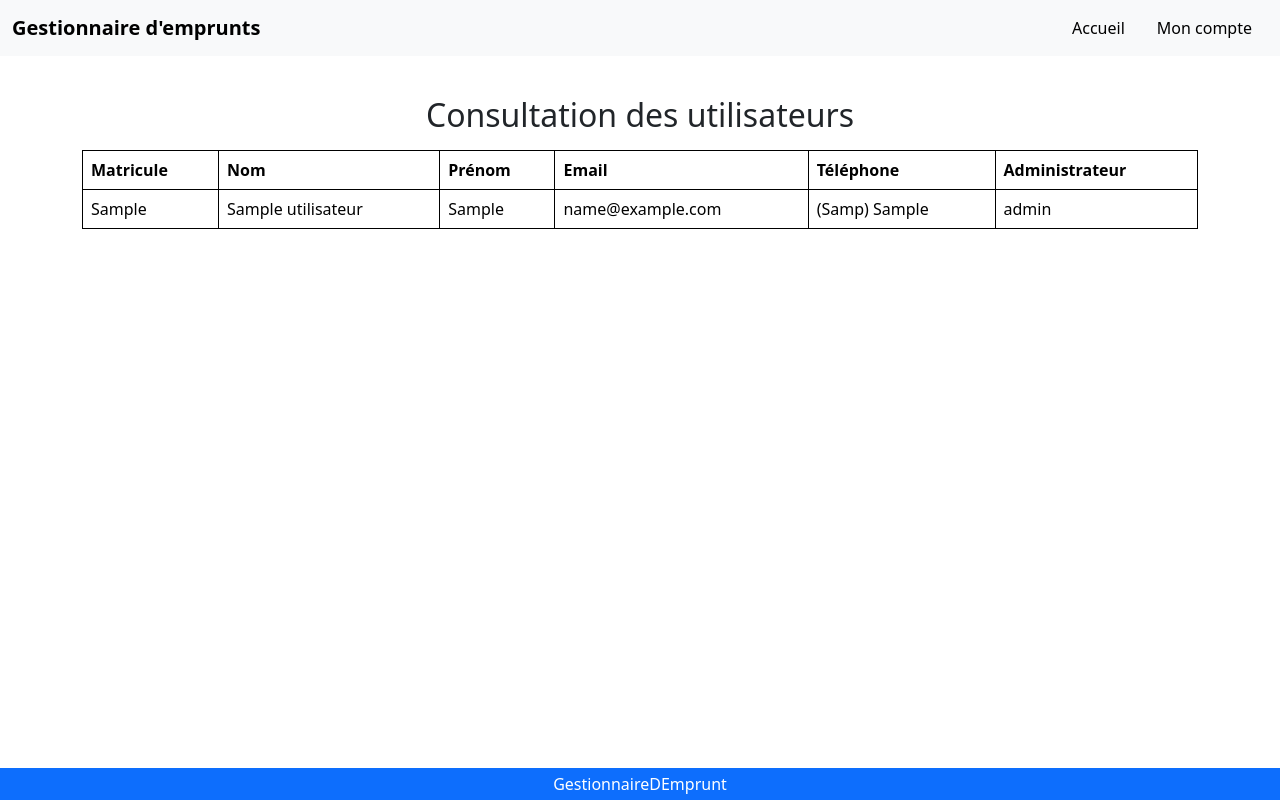
After one commit to doriangilbert/GestionnaireDEmprunt, a PHP site: page /showUser.php in a window 1280 px wide. The commit adds this page. Run offline with PHP 8.4, Linux system fonts and the light colour scheme; the visitor is signed in with stand-in values (Sample User, id 1); tables that the repository leaves empty hold one stand-in row (values such as "Sample post"); some libraries are stand-ins or nearby versions.

Commit message:
fix session_start() + showUser.php : affichage du tableau des utilisateurs

```diff
--- a/main/controller/ajoutEmpruntController.php
+++ b/main/controller/ajoutEmpruntController.php
@@ -2,7 +2,8 @@
 
 require_once("../entity/Emprunt.php");
 
-session_start();
+if (!isset($_SESSION))
+    session_start();
 
 $reference = $_SESSION['reference'];
 $dateDebut = $_POST['inputDateDebut'];
--- a/main/controller/delete.php
+++ b/main/controller/delete.php
@@ -1,5 +1,6 @@
 <?php
-session_start();
+if (!isset($_SESSION))
+    session_start();
 
 $Reference="";
 
--- /dev/null
+++ b/main/controller/userController.php
@@ -0,0 +1,12 @@
+<?php
+
+class userController
+{
+    function getAllUser()
+    {
+        require_once("../entity/BD_Link.php");
+
+        $sql = "SELECT * FROM utilisateur LEFT JOIN numero_telephone ON utilisateur.Id_Numero_Telephone = numero_telephone.Id_Numero_Telephone;";
+        return BD_Link::connexion()->query($sql);
+    }
+}
--- a/main/entity/Materiel.php
+++ b/main/entity/Materiel.php
@@ -1,6 +1,7 @@
 <?php
 
-session_start();
+if (!isset($_SESSION))
+    session_start();
 require_once("../entity/BD_Link.php");
 class Materiel
 {
--- a/main/entity/Utilisateur.php
+++ b/main/entity/Utilisateur.php
@@ -1,6 +1,7 @@
 <?php
 
-session_start();
+if (!isset($_SESSION))
+    session_start();
 require_once("../entity/BD_Link.php");
 class Utilisateur
 {
--- a/main/view/ajoutEmprunt.php
+++ b/main/view/ajoutEmprunt.php
@@ -1,5 +1,6 @@
 <?php include('../view/navbar.php');
-session_start();
+if (!isset($_SESSION))
+    session_start();
 $_SESSION['reference'] = $_GET['ref'];
 ?>
 <!DOCTYPE html>
--- a/main/view/ajoutMateriel.php
+++ b/main/view/ajoutMateriel.php
@@ -1,5 +1,7 @@
 <?php include('navbar.php');
-session_start();?>
+if (!isset($_SESSION))
+    session_start();
+?>
 <!DOCTYPE html>
 <html lang="fr" class="h-100">
 
--- a/main/view/gestionMateriel.php
+++ b/main/view/gestionMateriel.php
@@ -1,6 +1,7 @@
 <?php include('navbar.php');
 
-session_start();
+if (!isset($_SESSION))
+    session_start();
 require_once("../entity/BD_Link.php");
 
 
--- a/main/view/gestionUtilisateur.php
+++ b/main/view/gestionUtilisateur.php
@@ -1,5 +1,6 @@
 <?php include('navbar.php');
-session_start();?>
+if (!isset($_SESSION))
+    session_start();?>
 <!DOCTYPE html>
 <html lang="fr" class="h-100">
 
--- a/main/view/login.php
+++ b/main/view/login.php
@@ -1,5 +1,6 @@
 <?php include('navbar.php');
-session_start();
+if (!isset($_SESSION))
+    session_start();
 if (isset($_SESSION["isAdmin"]))
     if ($_SESSION["isAdmin"] == 1){
     header("Location:profilAdmin.php");
--- a/main/view/loginform.php
+++ b/main/view/loginform.php
@@ -1,5 +1,6 @@
 <?php
-session_start();
+if (!isset($_SESSION))
+    session_start();
 
 if (isset($_POST['inputIdentifiant']) && isset($_POST['inputMotDePasse'])) {
 
--- a/main/view/logout.php
+++ b/main/view/logout.php
@@ -1,4 +1,5 @@
 <?php
-session_start();
+if (!isset($_SESSION))
+    session_start();
 session_destroy();
 header("Location:index.php");
--- a/main/view/navbar.php
+++ b/main/view/navbar.php
@@ -1,5 +1,6 @@
 <?php
-session_start();
+if (!isset($_SESSION))
+    session_start();
 if (isset($_SESSION["matricule"])) {
     if ($_SESSION['isAdmin'])
         $url = "profilAdmin.php";
--- a/main/view/profilEmprunteur.php
+++ b/main/view/profilEmprunteur.php
@@ -1,5 +1,6 @@
 <?php include('navbar.php');
-session_start(); ?>
+if (!isset($_SESSION))
+    session_start(); ?>
 <!DOCTYPE html>
 <html lang="fr" class="h-100">
 
--- a/main/view/showHardware.php
+++ b/main/view/showHardware.php
@@ -1,5 +1,6 @@
 <?php include('navbar.php');
-session_start();?>
+if (!isset($_SESSION))
+    session_start();?>
 <!DOCTYPE html>
 <html lang="en">
 
--- /dev/null
+++ b/main/view/showUser.php
@@ -0,0 +1,64 @@
+<?php include('navbar.php');
+if (!isset($_SESSION))
+    session_start();
+if ($_SESSION['isAdmin'] !=1 )
+    header("Location:index.php");
+require_once ("../controller/userController.php");
+$controller = new userController();
+$users = $controller->getAllUser();
+?>
+<!DOCTYPE html>
+<html lang="en">
+
+<head>
+    <meta charset="UTF-8">
+    <meta name="viewport" content="width=device-width, initial-scale=1.0">
+    <title>Emprunt | Utilisateurs</title>
+    <link rel="stylesheet" href="../../ressources/styles/style.css">
+    <link href="../../ressources/styles/bootstrap.min.css" rel="stylesheet">
+    <link rel="stylesheet" href="../../ressources/styles/table.css">
+</head>
+
+<body>
+
+<div class="container mt-5 pt-5">
+    <h2 class="w-100 text-center mb-3">Consultation des utilisateurs</h2>
+    <table class="table table-hover table-responsive table-bordered border-black">
+        <thead>
+            <tr class="fw-bold">
+                <td>Matricule</td>
+                <td>Nom</td>
+                <td>Prénom</td>
+                <td>Email</td>
+                <td>Téléphone</td>
+                <td>Administrateur</td>
+            </tr>
+        </thead>
+        <tbody>
+            <?php
+            while ($user = $users->fetch_assoc()) {
+                $tel = "";
+                if (isset($user["Numero"])) {
+                    $tel = "(".$user["Indicatif"].") ".$user["Numero"];
+                }
+                $admin = "";
+                if ($user["Admin"] == 1)
+                    $admin = "admin";
+                echo "
+                    <tr>
+                        <td>".$user["Matricule"]."</td>
+                        <td>".$user["Nom"]."</td>
+                        <td>".$user["Prenom"]."</td>
+                        <td>".$user["Email"]."</td>
+                        <td>".$tel."</td>
+                        <td>".$admin."</td>
+                    </tr>";
+            }
+            ?>
+        </tbody>
+    </table>
+</div>
+<?php include('footer.php') ?>
+</body>
+
+</html>
```
Also changed, not shown: main/view/profilAdmin.php (+4 -5 lines).
